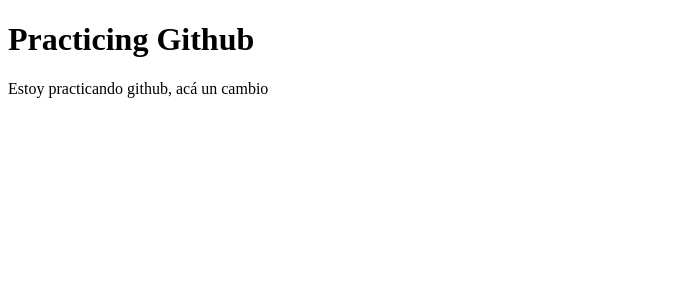
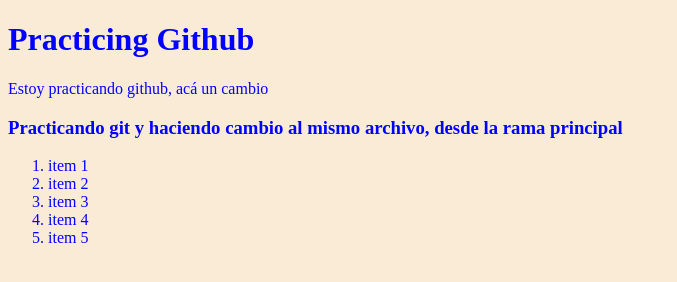
Before and after one commit to Zaintho/practicing, a plain HTML site: page index.html in a window 1280 px wide. Shown: the whole page, without its empty margins (0-677 px from the left). Drawn offline with Linux system fonts and the light colour scheme.

Commit message:
este cambio lo ejecutamos en la rama principal

```diff
--- a/index.html
+++ b/index.html
@@ -5,12 +5,20 @@
   <meta charset="UTF-8">
   <meta http-equiv="X-UA-Compatible" content="IE=edge">
   <meta name="viewport" content="width=device-width, initial-scale=1.0">
+  <link rel="stylesheet" href="./style.css" />
   <title>Github practice</title>
 </head>
 
 <body>
   <h1>Practicing Github</h1>
   <p>Estoy practicando github, acá un cambio</p>
+  <h3>Practicando git y haciendo cambio al mismo archivo, desde la rama principal</h3>
+  <ol>
+    <li>item 1</li>
+    <li>item 2</li>
+    <li>item 3</li>
+    <li>item 4</li>
+    <li>item 5</li>
+  </ol>
+  <script src="./index.js" type="module"></script>
 </body>
-
-</html>
```
